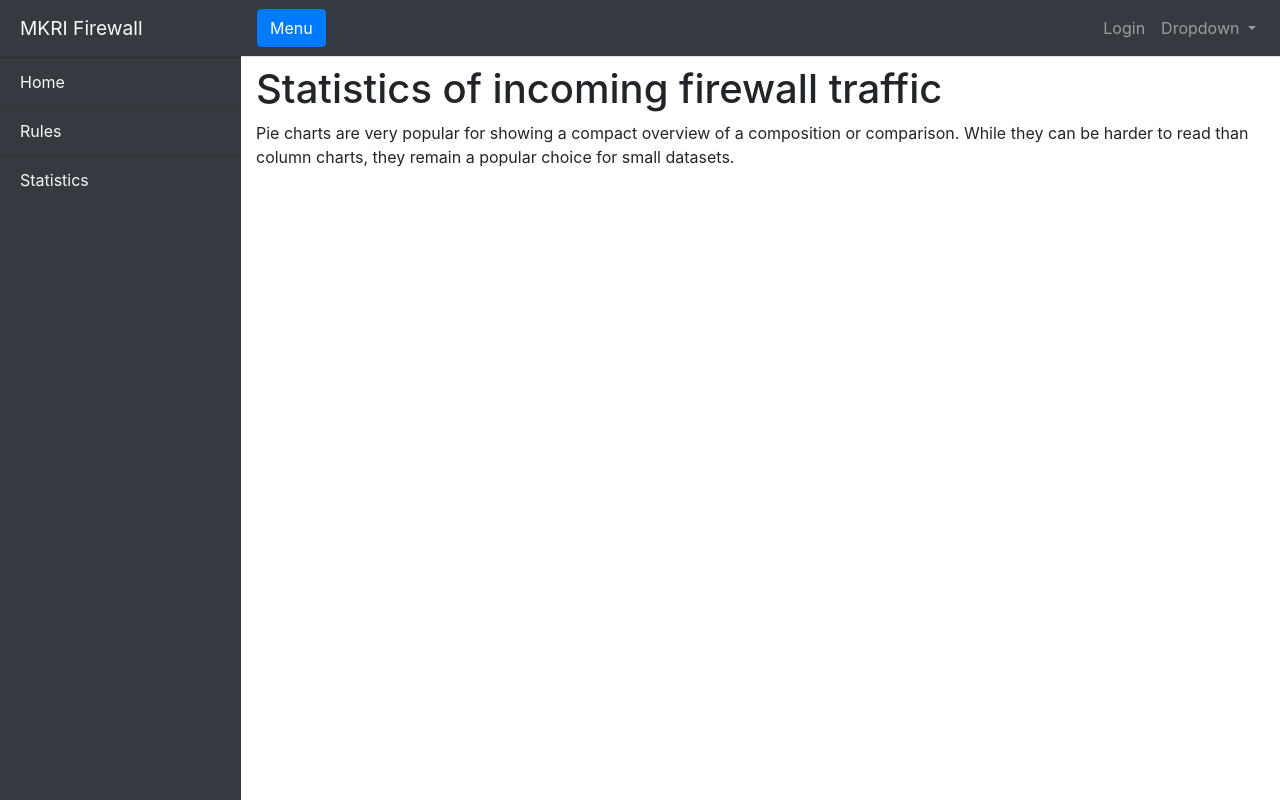
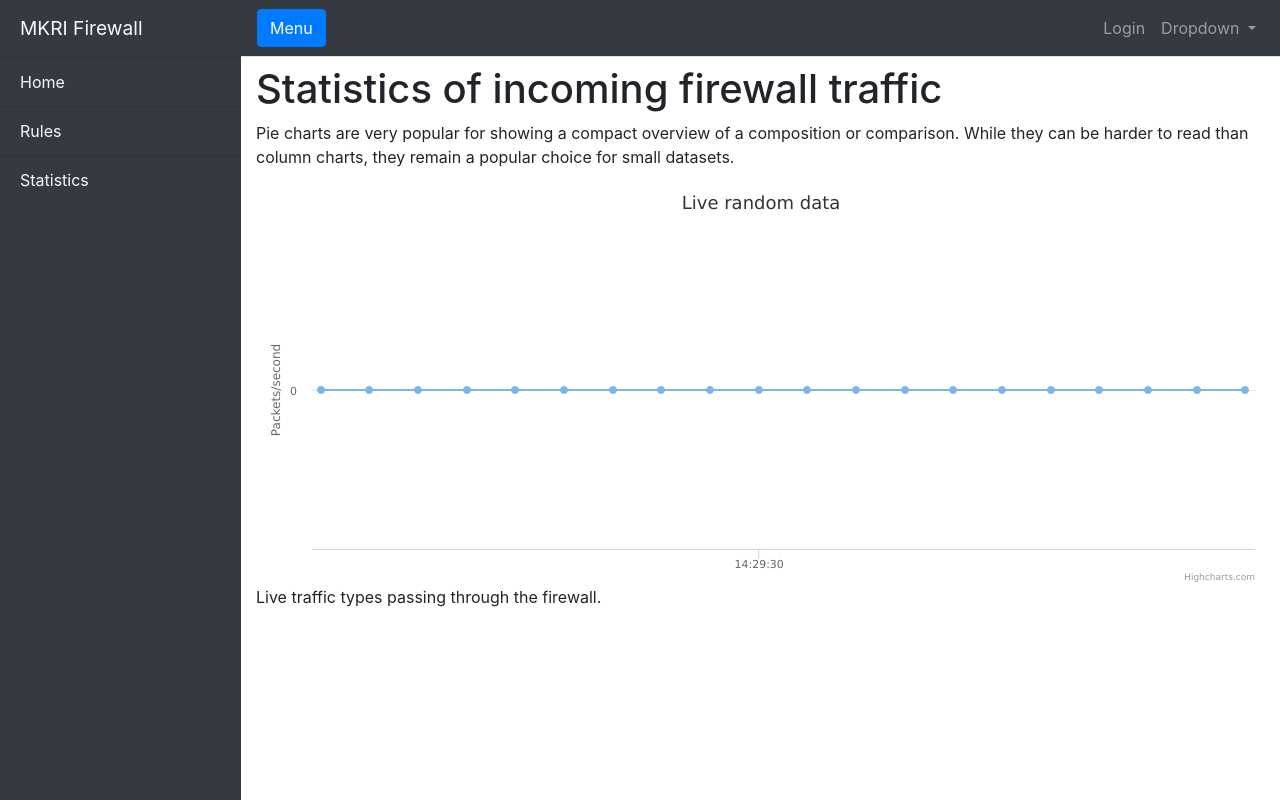
Before and after one commit to adiosnb/MKRI, a Django app: template mkrifirewall/firewall/templates/firewall/stats.html in a window 1280 px wide. Run offline with Django 3.2, Linux system fonts and the light colour scheme; the template is opened without the code that fills it: most values are stand-ins (such as "Sample title", 1, 10 or a date in 2020); data that the repository does not hold is empty; some libraries are stand-ins or nearby versions.

Commit message:
[JS] adding new live chart with AJAX GET for live corssing traffic

```diff
--- a/mkrifirewall/firewall/templates/firewall/stats.html
+++ b/mkrifirewall/firewall/templates/firewall/stats.html
@@ -13,6 +13,15 @@
         </p>
     </figure>
 
+    <figure class="highcharts-figure">
+        <div id="live_chart"></div>
+        <p class="highcharts-description">
+            Live traffic types passing through the firewall.
+        </p>
+    </figure>
+
+
+
 {% endblock body %}
 
 {% block javascript %}
@@ -22,6 +31,7 @@
     <script src="https://code.highcharts.com/modules/export-data.js"></script>
     <script src="https://code.highcharts.com/modules/accessibility.js"></script>
 
+    {# pie chart definition and data load #}
     <script>
         Highcharts.chart('chart1', {
             chart: {
@@ -31,7 +41,7 @@
                 type: 'pie'
             },
             title: {
-                text: 'Browser market shares in January, 2018'
+                text: 'Traffic types passing through the firewall'
             },
             tooltip: {
                 pointFormat: '{series.name}: <b>{point.percentage:.1f}%</b>'
@@ -52,12 +62,12 @@
                 }
             },
             series: [{
-                name: 'Brands',
+                name: 'Traffic type',
                 colorByPoint: true,
                 data: [
                     {% for k,v in chart1.items %}
                         {
-                            name: '{{ k }}',
+                            name: '{{ k|title }}',
                             y: {{ v }}
                         },
                     {% endfor %}
@@ -66,4 +76,104 @@
         });
     </script>
 
+    {# live chart definition #}
+    <script>
+        Highcharts.chart('live_chart', {
+            chart: {
+                type: 'spline',
+                animation: Highcharts.svg, // don't animate in old IE
+                marginRight: 10,
+                events: {
+                    load: function () {
+
+                        let all_series = this.series;
+                        setInterval(function () {
+                            $.get("{% url 'ajax/stats' %}", function (data) {
+                                let i  = 0;
+                                let x = (new Date()).getTime();
+                                for (let data_key in data) {
+                                    let y = data[data_key];
+                                    all_series[i].addPoint([x, y], true, true);
+                                    i += 1;
+                                }
+                            });
+                        }, 1000);
+                    }
+                }
+            },
+
+            time: {
+                useUTC: false
+            },
+
+            title: {
+                text: 'Live random data'
+            },
+
+            accessibility: {
+                announceNewData: {
+                    enabled: true,
+                    minAnnounceInterval: 15000,
+                    announcementFormatter: function (allSeries, newSeries, newPoint) {
+                        if (newPoint) {
+                            return 'New point added. Value: ' + newPoint.y;
+                        }
+                        return false;
+                    }
+                }
+            },
+
+            xAxis: {
+                type: 'datetime',
+                tickPixelInterval: 1500,
+            },
+
+            yAxis: {
+                title: {
+                    text: 'Packets/second'
+                },
+                plotLines: [{
+                    value: 0,
+                    width: 1,
+                    color: '#808080'
+                }]
+            },
+
+            tooltip: {
+                headerFormat: '<b>{series.name}</b><br/>',
+                pointFormat: '{point.x:%Y-%m-%d %H:%M:%S}<br/>{point.y:.2f}'
+            },
+
+            legend: {
+                enabled: false
+            },
+
+            exporting: {
+                enabled: false
+            },
+            {# init with zeros #}
+            series: [
+                {% for key in chart1.keys %}
+                    {
+                        name: '{{ key|title }}',
+                        data: (function () {
+                            // generate an array of random data
+                            var data = [],
+                                time = (new Date()).getTime(),
+                                i;
+
+                            for (i = -19; i <= 0; i += 1) {
+                                data.push({
+                                    x: time + i * 1000,
+                                    y: 0
+                                });
+                            }
+                            return data;
+                        }())
+                    },
+                {% endfor %}
+
+            ]
+        });
+    </script>
 {% endblock javascript %}
```
